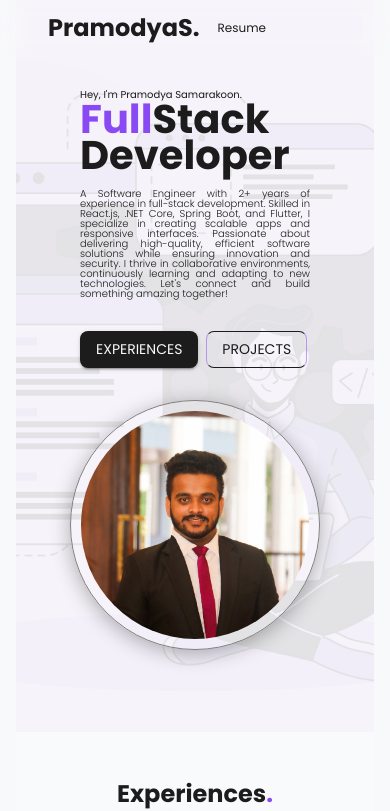
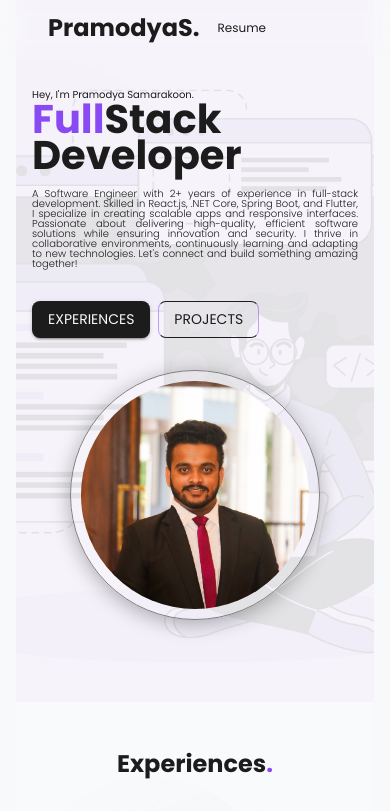
Before and after one commit to pramodyasamarakoon/Portfolio, a React (Create React App) app: page / in a window 390 px wide. Shown: the top 811 px of the page. Built offline with nearby package versions, Linux system fonts and the light colour scheme; some icons are missing.

Commit message:
Adjust paddingX in Home section for responsive design

```diff
--- a/src/sections/Home.tsx
+++ b/src/sections/Home.tsx
@@ -14,7 +14,7 @@ export const Home: React.FC = () => {
         display: "flex",
         alignItems: "center",
         justifyContent: "center",
-        paddingX: 8,
+        paddingX: { xs: 2, md: 8 },
         paddingY: 6,
       }}
     >
```
